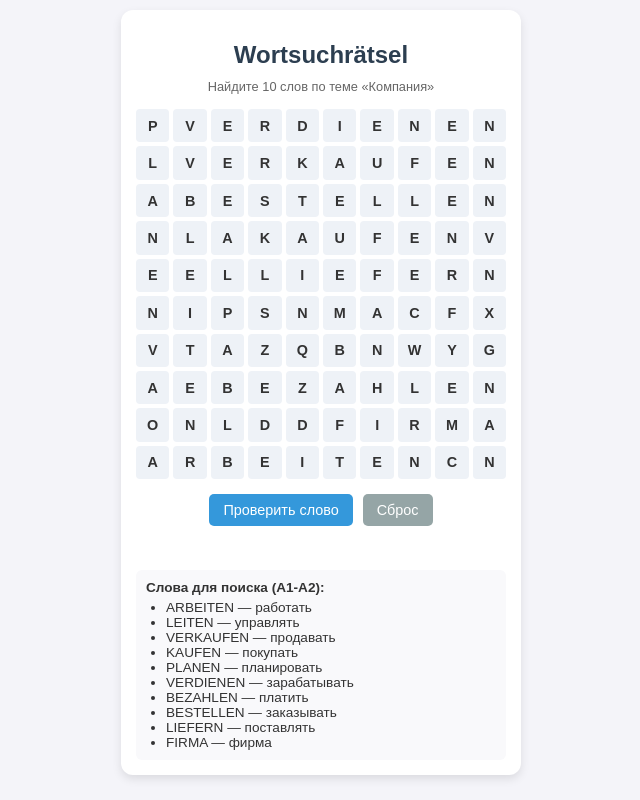
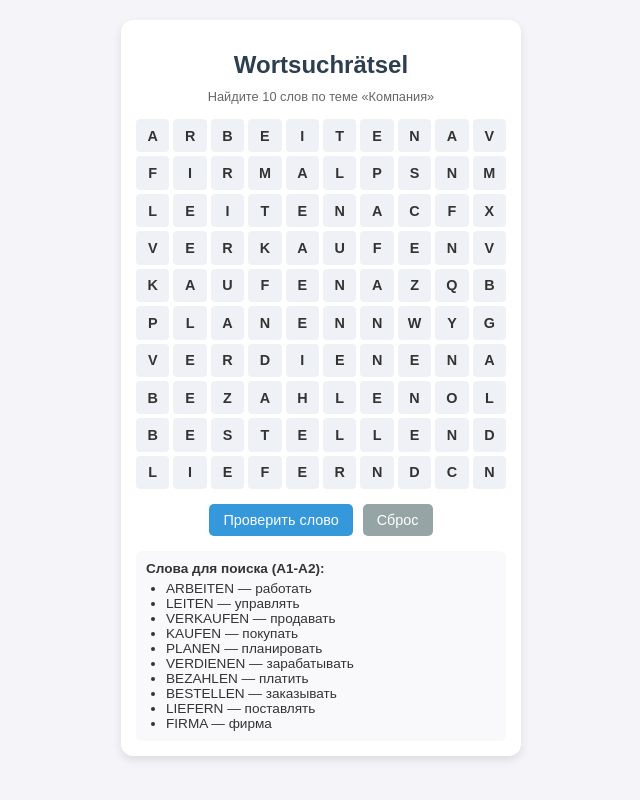
Before and after one commit to Iryna1023/wortspiel, a plain HTML site: page index.html in a window 1280 px wide. Shown: the whole page, without its empty margins (319-959 px from the left). Drawn offline with Linux system fonts and the light colour scheme.

Commit message:
Update index.html

```diff
--- a/index.html
+++ b/index.html
@@ -10,7 +10,7 @@
             background-color: #f4f4f9;
             color: #333;
             text-align: center;
-            padding: 10px;
+            padding: 20px;
             margin: 0;
             -webkit-tap-highlight-color: transparent;
         }
@@ -96,7 +96,6 @@
             font-weight: bold;
             color: #27ae60;
             font-size: 0.9rem;
-            min-height: 1.2rem;
         }
     </style>
 </head>
@@ -143,47 +142,23 @@
     function placeWords() {
         grid = Array(size).fill(null).map(() => Array(size).fill(''));
 
-        // Рандомне розміщення слів по сітці (горизонтально або вертикально)
-        words.forEach(item => {
-            let word = item.de;
-            let placed = false;
-            let attempts = 0;
+        // Упрощенное размещение по горизонтали и вертикали (ваш оригінальний алгоритм)
+        const placements = [
+            {r: 0, c: 0, h: true, w: "ARBEITEN"},
+            {r: 1, c: 0, h: true, w: "FIRMA"},
+            {r: 2, c: 0, h: true, w: "LEITEN"},
+            {r: 3, c: 0, h: true, w: "VERKAUFEN"},
+            {r: 4, c: 0, h: true, w: "KAUFEN"},
+            {r: 5, c: 0, h: true, w: "PLANEN"},
+            {r: 6, c: 0, h: true, w: "VERDIENEN"},
+            {r: 7, c: 0, h: true, w: "BEZAHLEN"},
+            {r: 8, c: 0, h: true, w: "BESTELLEN"},
+            {r: 9, c: 0, h: true, w: "LIEFERN"}
+        ];
 
-            while (!placed && attempts < 100) {
-                attempts++;
-                let horizontal = Math.random() < 0.5;
-                let r = Math.floor(Math.random() * size);
-                let c = Math.floor(Math.random() * size);
-
-                if (horizontal && c + word.length <= size) {
-                    let fit = true;
-                    for (let i = 0; i < word.length; i++) {
-                        if (grid[r][c + i] !== '' && grid[r][c + i] !== word[i]) {
-                            fit = false;
-                            break;
-                        }
-                    }
-                    if (fit) {
-                        for (let i = 0; i < word.length; i++) {
-                            grid[r][c + i] = word[i];
-                        }
-                        placed = true;
-                    }
-                } else if (!horizontal && r + word.length <= size) {
-                    let fit = true;
-                    for (let i = 0; i < word.length; i++) {
-                        if (grid[r + i][c] !== '' && grid[r + i][c] !== word[i]) {
-                            fit = false;
-                            break;
-                        }
-                    }
-                    if (fit) {
-                        for (let i = 0; i < word.length; i++) {
-                            grid[r + i][c] = word[i];
-                        }
-                        placed = true;
-                    }
-                }
+        placements.forEach(p => {
+            for (let i = 0; i < p.w.length; i++) {
+                if (p.h) grid[p.r][p.c + i] = p.w[i];
             }
         });
 
@@ -208,10 +183,7 @@
                 cell.dataset.row = r;
                 cell.dataset.col = c;
                 cell.textContent = grid[r][c];
-
-                // Зберігаємо звичний клік + додаємо підтримку тач-подій для телефонів
                 cell.onclick = () => toggleCell(cell, r, c);
-
                 gridEl.appendChild(cell);
             }
         }
```
